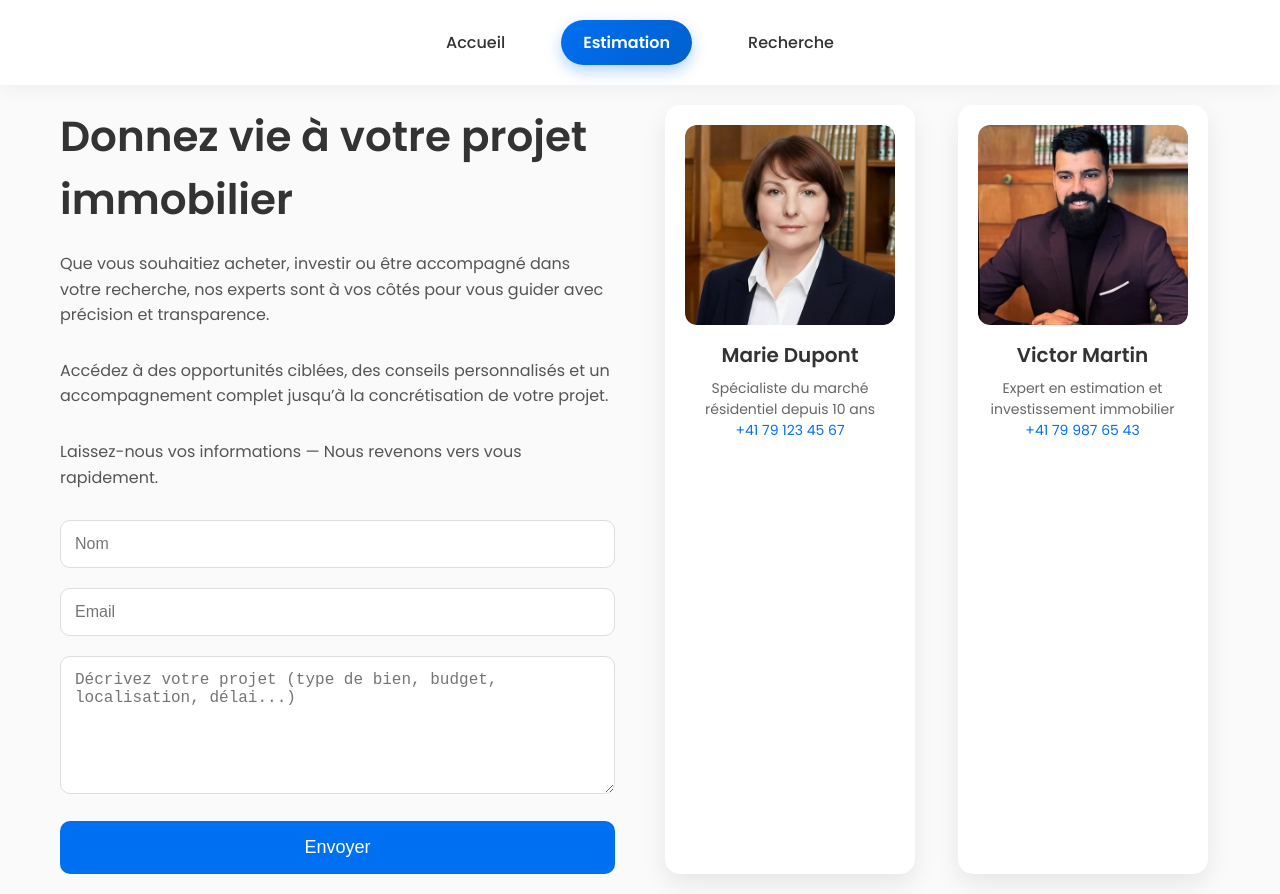
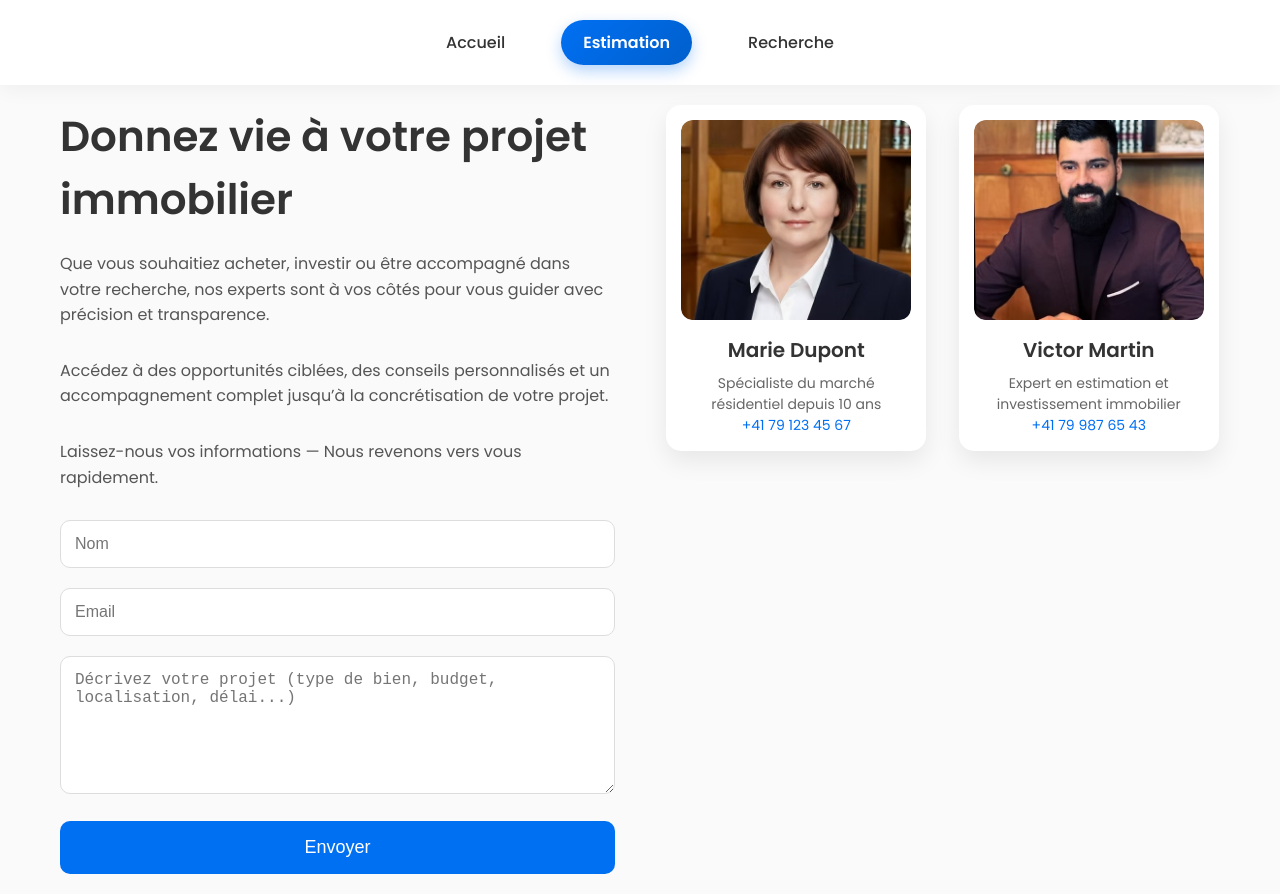
Before and after one commit to Juju-kpi/estimation_immo, a Next.js app: page /contact in a window 1280 px wide. Built offline with nearby package versions, Linux system fonts and the light colour scheme.

Commit message:
Update globals.css

```diff
--- a/app/globals.css
+++ b/app/globals.css
@@ -234,37 +234,40 @@ body {
   font-weight: 600;
 }
 
-/* GRID */
-.agents-grid {
-  display: flex;
-  justify-content: center;
-  gap: 30px;
-  flex-wrap: wrap;
+
+/* CARD */
+.contact-agents-section {
+  flex: 1;
+  min-width: 250px;
+  display: grid;
+  grid-template-columns: 1fr 1fr;
+  gap: 20px;
+  align-items: start; /* 🔥 */
 }
 
-/* CARD */
 .agent-card {
-  width: 260px;
-  background: #fff;
-  border-radius: 16px;
-  padding: 10px;
-  box-shadow: 0 12px 30px rgba(0,0,0,0.08);
-  transition: all 0.3s ease;
+  background: white;
+  border-radius: 15px;
+  box-shadow: 0 10px 25px rgba(0,0,0,0.08);
+  padding: 15px;
+  text-align: center;
+  transition: 0.3s;
+  max-width: 260px;
+  margin: 0 auto;
+}
+
+.agent-image {
+  position: relative;
+  width: 100%;
+  height: 160px; /* 🔥 clé */
+  border-radius: 12px;
+  overflow: hidden;
+  margin-bottom: 10px;
 }
 
 .agent-card:hover {
   transform: translateY(-8px);
   box-shadow: 0 20px 40px rgba(0,0,0,0.12);
-}
-
-/* IMAGE WRAPPER (IMPORTANT pour next/image fill) */
-.agent-image {
-  position: relative;
-  width: 100%;
-  height: 200px;
-  border-radius: 12px;
-  overflow: hidden;
-  margin-bottom: 15px;
 }
 
 /* IMAGE */
@@ -298,18 +301,6 @@ body {
   }
 }
 
-.agent-card {
-  background: white;
-  padding: 10px;
-  border-radius: 15px;
-  width: 250px;
-  box-shadow: 0 10px 25px rgba(0,0,0,0.08);
-  transition: 0.3s;
-}
-
-.agent-card:hover {
-  transform: translateY(-5px);
-}
 
 .agent-card img {
   width: 100%;
@@ -466,13 +457,6 @@ body {
   gap: 30px;
 }
 
-.agent-card {
-  background: white;
-  border-radius: 15px;
-  box-shadow: 0 10px 25px rgba(0,0,0,0.08);
-  padding: 20px;
-  text-align: center;
-}
 
 .agent-image {
   position: relative;
```
